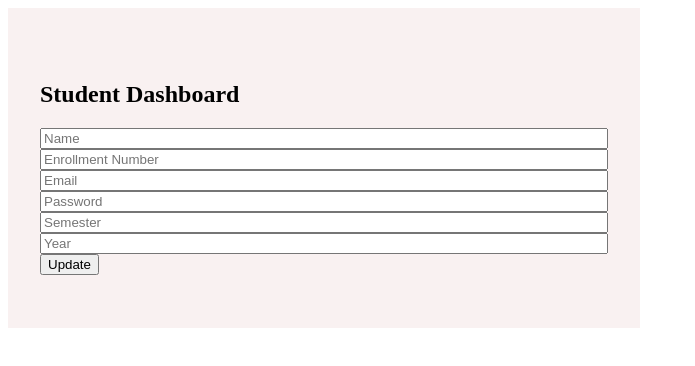
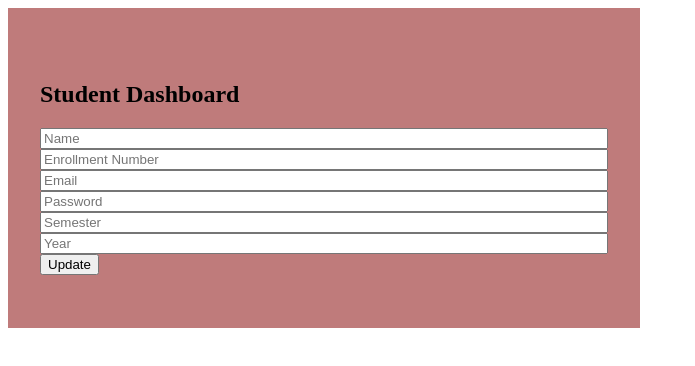
Before and after one commit to Gstar1525/ResultInEmail, a plain HTML site: page client/Studentdashboard.html in a window 1280 px wide. Shown: the whole page, without its empty margins (0-695 px from the left). Drawn offline with Linux system fonts and the light colour scheme; no server answers.

Commit message:
chnged color

```diff
--- a/client/styles/studentdashboardstyle.css
+++ b/client/styles/studentdashboardstyle.css
@@ -1,7 +1,7 @@
 .StudentDash {
  width: 50%;
  height: 40vh;
- background-color: rgb(249, 241, 241);
+ background-color: rgb(191, 123, 123);
  display: flex;
  align-items: center;
  justify-content: center;
```
